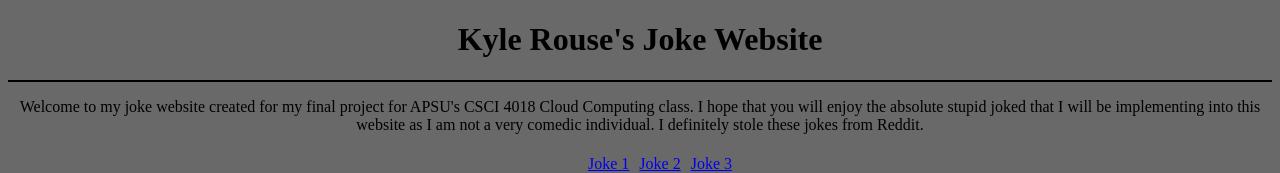
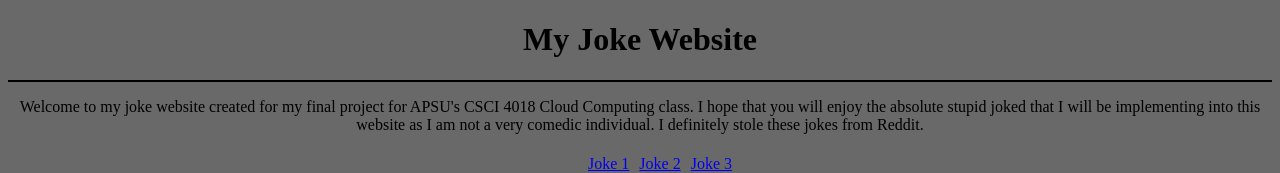
Before and after one commit to seniorslappywag/final-website, a plain HTML site: page index.html in a window 1280 px wide. Shown: the top 173 px of the page. Drawn offline with Linux system fonts and the light colour scheme.

Commit message:
changed h1 back because I didn't follow instructions

```diff
--- a/index.html
+++ b/index.html
@@ -10,7 +10,7 @@
     </head>
     <body id="main-body">
         <h1 id="main-h1">
-            <b>Kyle Rouse's Joke Website</b>
+            <b>My Joke Website</b>
         </h1>
         <hr>
         <p id="main-p">
```
